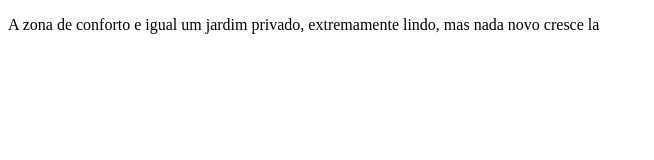
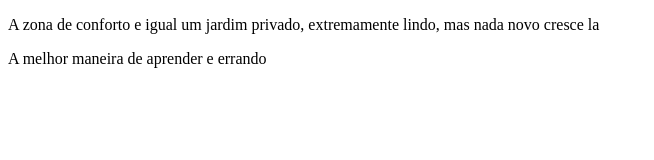
Before and after one commit to Rodrigokaki/BootCamp-Dev-Jr, a plain HTML site: page index.html in a window 1280 px wide. Shown: the whole page, without its empty margins (0-654 px from the left). Drawn offline with Linux system fonts and the light colour scheme.

Commit message:
frase motivacional 2

```diff
--- a/index.html
+++ b/index.html
@@ -8,5 +8,6 @@
 </head>
 <body>
     <p> A zona de conforto e igual um jardim privado, extremamente lindo, mas nada novo cresce la</p>
+    <p> A melhor maneira de aprender e errando</p>
 </body>
 </html>
```
